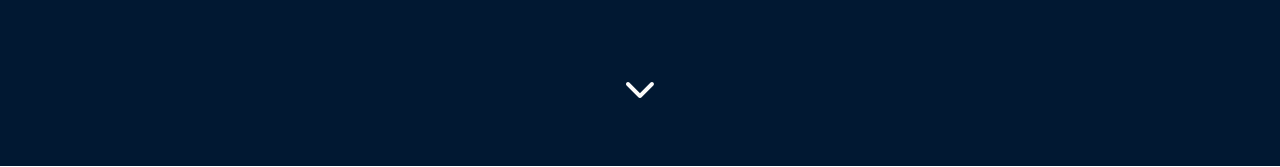
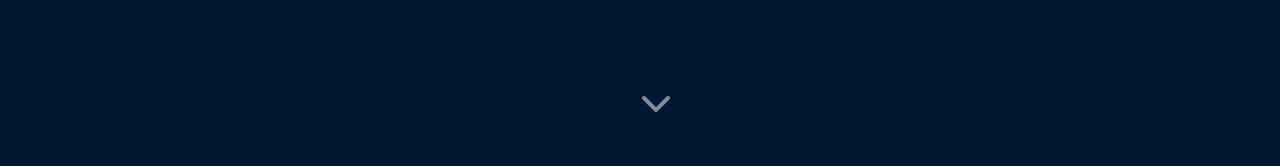
Before and after one commit to nadifalifahim/portfolio-client, a React (Create React App) app: page / in a window 1280 px wide. Shown: the part 634-801 px from the top of the page. Built offline with nearby package versions, Linux system fonts and the light colour scheme.

Commit message:
updates splashscree

```diff
--- a/src/App.css
+++ b/src/App.css
@@ -1,3 +1,9 @@
+:root {
+  --color-darkblue: #011832;
+  --color-offwhite: rgb(255, 239, 206);
+  font-size: 16px;
+}
+
 * {
   box-sizing: border-box;
   margin: 0;
--- /dev/null
+++ b/src/Pages/Home/Contact/Contact.js
@@ -0,0 +1,7 @@
+import React from "react";
+
+const Contact = () => {
+  return <div>This is contact</div>;
+};
+
+export default Contact;
--- a/src/Pages/Home/Home/Home.js
+++ b/src/Pages/Home/Home/Home.js
@@ -1,10 +1,12 @@
 import React from "react";
+import Contact from "../Contact/Contact";
 import TopBanner from "../TopBanner/TopBanner";
 
 const Home = () => {
   return (
     <div>
       <TopBanner></TopBanner>
+      <Contact></Contact>
     </div>
   );
 };
--- a/src/Pages/Home/TopBanner/TopBanner.css
+++ b/src/Pages/Home/TopBanner/TopBanner.css
@@ -1,6 +1,6 @@
 .topbanner-container {
   height: 100vh;
-  background-color: #011832;
+  background-color: var(--color-darkblue);
   color: white;
   position: relative;
 }
@@ -25,7 +25,7 @@
   font-size: 4rem;
   margin: 20px 0;
   letter-spacing: 2px;
-  color: rgb(255, 239, 206);
+  color: var(--color-offwhite);
 }
 
 .topbanner-buttons button {
@@ -68,28 +68,14 @@
 
 .topbanner-next-section {
   position: absolute;
+  bottom: 25px;
+  left: 50%;
+  transform: translate(0, -50%);
+  font-size: 2rem;
+  transition: 0.3s all ease;
   opacity: 50%;
-  bottom: 8%;
-  left: 0;
-  right: 0;
-  margin-left: auto;
-  margin-right: auto;
-  font-size: 2rem;
-  animation: animateNextSection infinite ease 3s;
-  transition: 5s all ease;
 }
 
-@keyframes animateNextSection {
-  0% {
-    opacity: 50%;
-    transform: scale(0.9) translateY(10px);
-  }
-  50% {
-    opacity: 100%;
-    transform: scale(1) translateY(0px);
-  }
-  100% {
-    opacity: 50%;
-    transform: scale(0.9) translateY(10px);
-  }
+.topbanner-next-section:hover {
+  animation: none;
 }
--- a/src/Pages/Shared/Loader/Loader.css
+++ b/src/Pages/Shared/Loader/Loader.css
@@ -10,19 +10,7 @@
 .loader h1 {
   color: white;
   font-weight: 400;
-  margin-bottom: 10px;
-  animation: animateLetter 1s ease;
-  font-size: 3rem;
+  margin-bottom: 15px;
+  font-size: 2.5rem;
   transform: scale(1) translateY(0px);
 }
-
-@keyframes animateLetter {
-  0% {
-    /* opacity: 0; */
-    transform: scale(0.5) translateY(10px);
-  }
-  100% {
-    /* opacity: 100%; */
-    transform: scale(1) translateY(0px);
-  }
-}
--- a/src/Pages/Shared/Loader/LoadingSpinner.js
+++ b/src/Pages/Shared/Loader/LoadingSpinner.js
@@ -5,11 +5,14 @@ import BarLoader from "react-spinners/BarLoader";
 // import BounceLoader from "react-spinners/BounceLoader";
 // import PropagateLoader from "react-spinners/PropagateLoader";
 import "./Loader.css";
+import Rotate from "react-reveal/Rotate";
 
 const LoadingSpinner = () => {
   return (
     <div className="loader">
-      <h1>n</h1>
+      <Rotate top left>
+        <h1>n</h1>
+      </Rotate>
       <BarLoader color={"#fff"} loading={true} size={450} />
       {/* <PuffLoader color={"#fff"} loading={true} size={450} /> */}
       {/* <ClipLoader color={"#fff"} loading={true} size={50} /> */}
--- a/src/index.css
+++ b/src/index.css
@@ -11,3 +11,26 @@ code {
   font-family: source-code-pro, Menlo, Monaco, Consolas, "Courier New",
     monospace;
 }
+
+/* width */
+::-webkit-scrollbar {
+  width: 10px;
+}
+
+/* Track */
+::-webkit-scrollbar-track {
+  background: #f1f1f1;
+  box-shadow: inset 0 0 5px grey;
+}
+
+/* Handle */
+::-webkit-scrollbar-thumb {
+  background: #888;
+  border-radius: 20px;
+  margin: 5px;
+}
+
+/* Handle on hover */
+::-webkit-scrollbar-thumb:hover {
+  background: #555;
+}
```
Also changed, not shown: src/Pages/Home/Contact/Contact.css (added).
